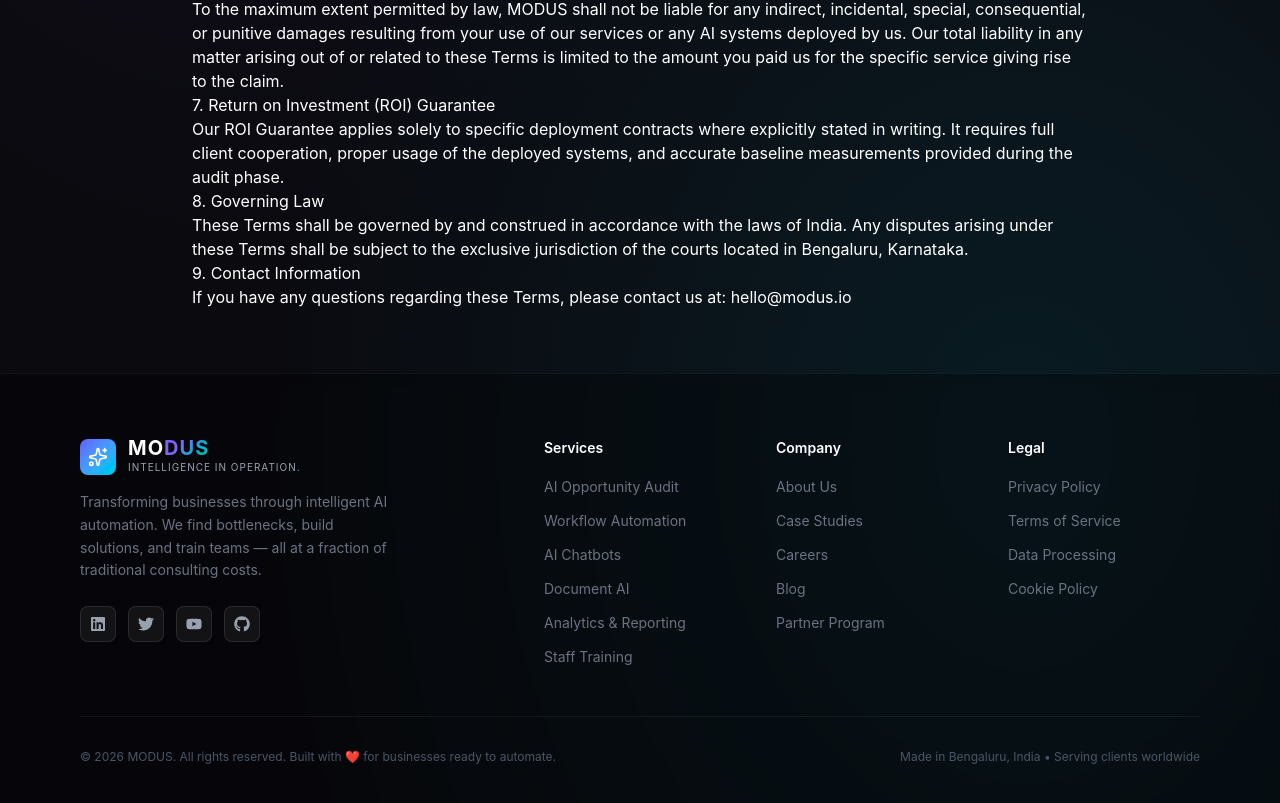
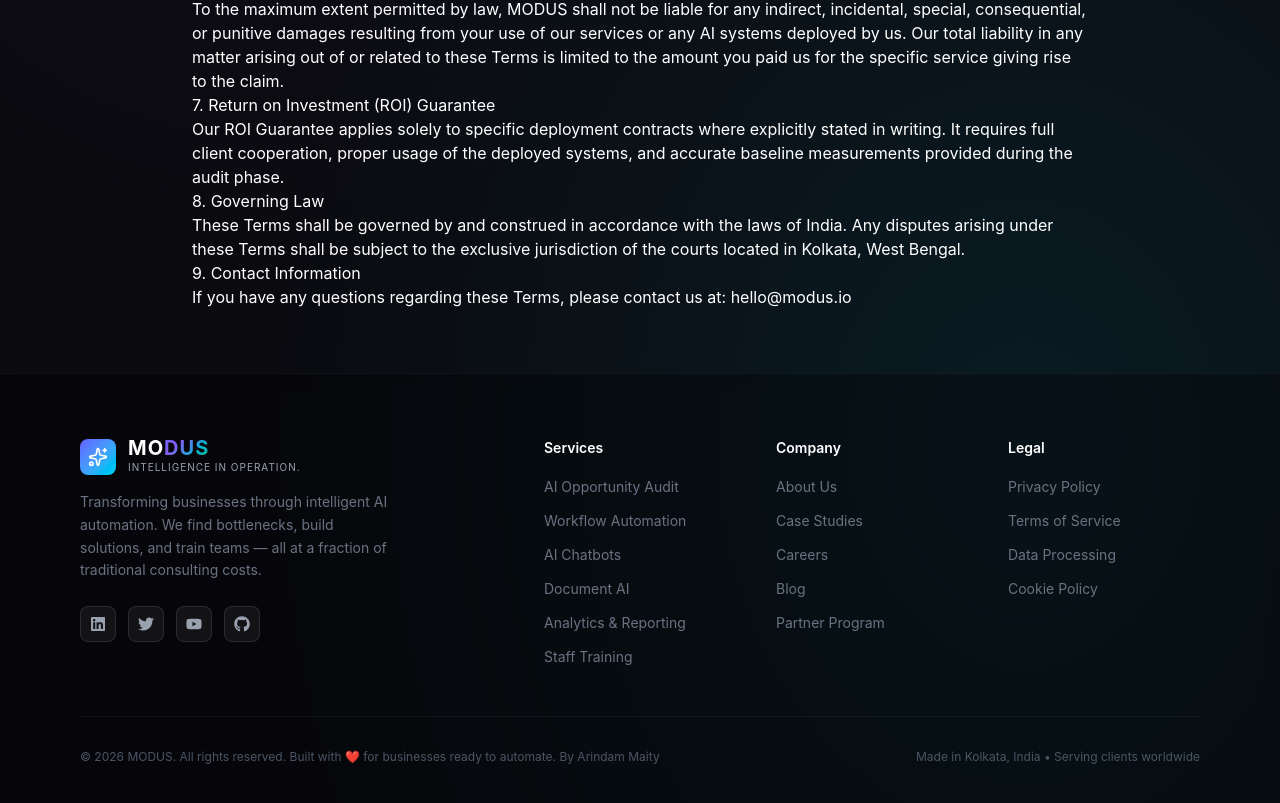
Before and after one commit to thisisarindam/aiconsultancy, a React (Vite) app: page /aiconsultancy/terms in a window 1280 px wide. Shown: the part 1083-1886 px from the top of the page. Built offline with nearby package versions, Linux system fonts and the light colour scheme.

Commit message:
chore: change location to Kolkata and update author in copyright

```diff
--- a/src/components/Contact.tsx
+++ b/src/components/Contact.tsx
@@ -205,7 +205,7 @@ export default function Contact() {
                   <MapPin className="w-4 h-4 sm:w-5 sm:h-5 text-purple-400" />
                 </div>
                 <h4 className="text-white font-semibold text-sm sm:text-base mb-1">Location</h4>
-                <p className="text-gray-400 text-xs sm:text-sm">Bengaluru, India</p>
+                <p className="text-gray-400 text-xs sm:text-sm">Kolkata, India</p>
                 <p className="text-gray-500 text-[10px] sm:text-xs mt-1">Serving clients worldwide</p>
               </div>
             </motion.div>
--- a/src/components/Footer.tsx
+++ b/src/components/Footer.tsx
@@ -98,10 +98,10 @@ export default function Footer() {
         {/* Bottom bar */}
         <div className="mt-10 sm:mt-12 pt-6 sm:pt-8 border-t border-white/5 flex flex-col sm:flex-row items-center justify-between gap-3 sm:gap-4">
           <p className="text-gray-600 text-[10px] sm:text-xs">
-            &copy; {new Date().getFullYear()} MODUS. All rights reserved. Built with ❤️ for businesses ready to automate.
+            &copy; {new Date().getFullYear()} MODUS. All rights reserved. Built with ❤️ for businesses ready to automate. By Arindam Maity
           </p>
           <p className="text-gray-600 text-[10px] sm:text-xs">
-            Made in Bengaluru, India • Serving clients worldwide
+            Made in Kolkata, India • Serving clients worldwide
           </p>
         </div>
       </div>
--- a/src/pages/PrivacyPolicy.tsx
+++ b/src/pages/PrivacyPolicy.tsx
@@ -76,7 +76,7 @@ export default function PrivacyPolicy() {
           <p>
             If you have any questions or concerns about this Privacy Policy or our data handling practices, please contact us at: <br/>
             <strong>Email:</strong> hello@modus.io <br/>
-            <strong>Location:</strong> Bengaluru, India
+            <strong>Location:</strong> Kolkata, India
           </p>
         </motion.div>
       </div>
--- a/src/pages/TermsOfService.tsx
+++ b/src/pages/TermsOfService.tsx
@@ -70,7 +70,7 @@ export default function TermsOfService() {
 
           <h2>8. Governing Law</h2>
           <p>
-            These Terms shall be governed by and construed in accordance with the laws of India. Any disputes arising under these Terms shall be subject to the exclusive jurisdiction of the courts located in Bengaluru, Karnataka.
+            These Terms shall be governed by and construed in accordance with the laws of India. Any disputes arising under these Terms shall be subject to the exclusive jurisdiction of the courts located in Kolkata, West Bengal.
           </p>
 
           <h2>9. Contact Information</h2>
```
